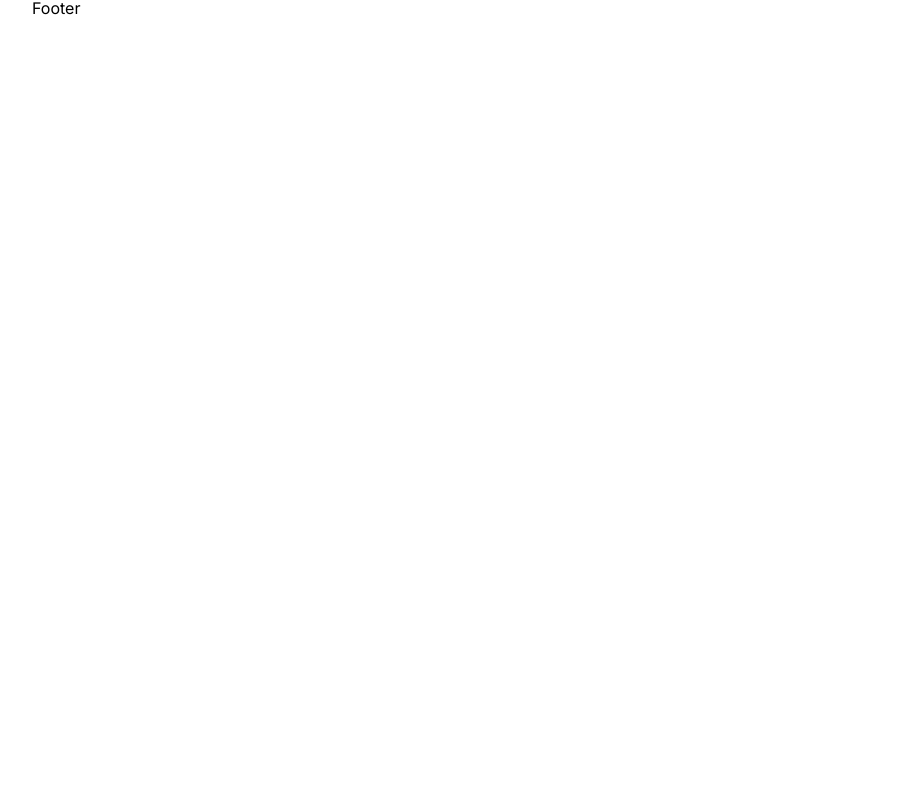
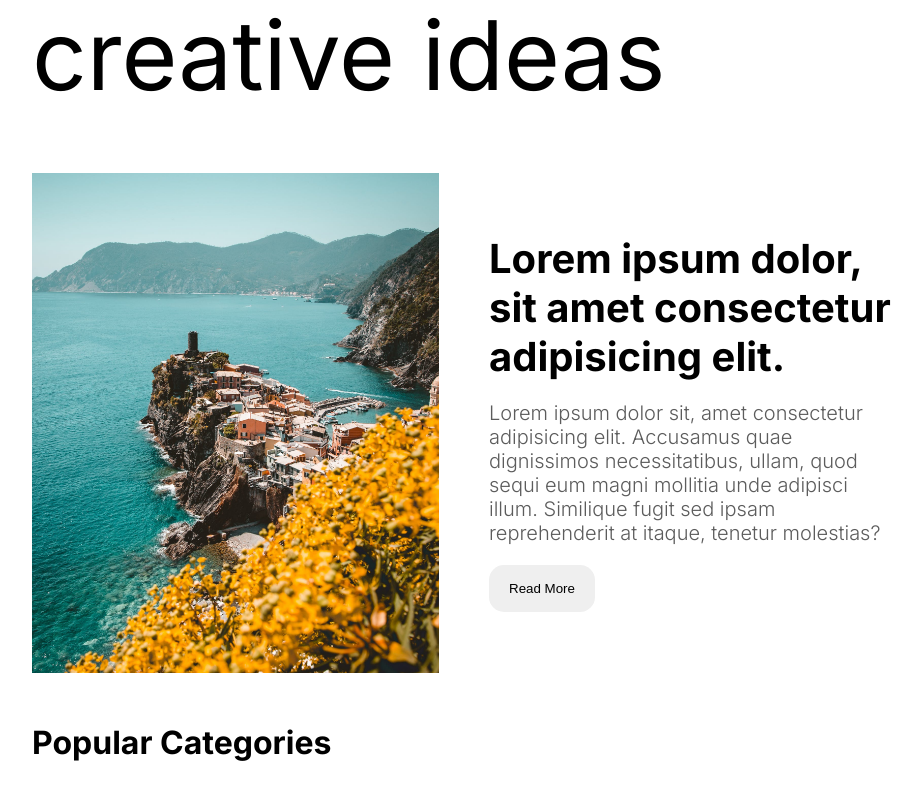
Before and after one commit to ReDxDaGer/Inkful, a Next.js app: page / in a window 1280 px wide. Shown: the part 481-1292 px from the top of the page, without its empty margins (176-1098 px from the left). Before the commit the page ends 800 px from the top, so only its background shows below. Built offline with nearby package versions, Linux system fonts and the light colour scheme.

Commit message:
Complted featured sectioncode src/components/featured/

```diff
--- a/src/components/featured/Featured.jsx
+++ b/src/components/featured/Featured.jsx
@@ -1,8 +1,25 @@
 import React from 'react'
-import style from './featured.module.css'
+import styles from './featured.module.css'
+import Image from 'next/image'
 const Featured = () => {
   return (
-    <div>Featured</div>
+    <>
+      <div className={styles.container}>
+        <h1 className={styles.title}>
+          <b>Hey , Yash dev here!</b> Discover my stories and creative ideas
+        </h1>
+        <div className={styles.post}>
+          <div className={styles.imgContainer}>
+            <Image src="/p1.jpeg" alt="" className={styles.image} fill/>
+          </div>
+          <div className={styles.textContainer}>
+            <h1 className={styles.postTitle}>Lorem ipsum dolor, sit amet consectetur adipisicing elit.</h1>
+            <p className={styles.postDesc}>Lorem ipsum dolor sit, amet consectetur adipisicing elit. Accusamus quae dignissimos necessitatibus, ullam, quod sequi eum magni mollitia unde adipisci illum. Similique fugit sed ipsam reprehenderit at itaque, tenetur molestias?</p>
+            <button className={styles.button}> Read More</button>
+          </div>
+        </div>
+      </div>
+    </>
   )
 }
 
--- a/src/components/featured/featured.module.css
+++ b/src/components/featured/featured.module.css
@@ -0,0 +1,43 @@
+.container{
+    margin-top: 30px;
+}
+.title{
+    font-weight: 400;
+    font-size: 96px;
+}
+.post{
+    margin-top: 60px;
+    display: flex;
+    align-items: center;
+    justify-content: center;
+    gap: 50px;
+}
+.imgContainer{
+    flex: 1;
+    height: 500px;
+    position: relative;
+}
+.image{
+    object-fit: cover;
+}
+.textContainer{
+    flex: 1;
+    display: flex;
+    flex-direction: column;
+    gap: 20px;
+}
+.postTitle{
+    font-size: 40px;
+}
+.postDesc{
+    font-size: 20px;
+    font-weight: 300;
+    color: var(--softTextColor);
+}
+.button{
+    width: max-content;
+    padding: 16px 20px;
+    border: none;
+    border-radius: 15px;
+    cursor: pointer;
+}
```
